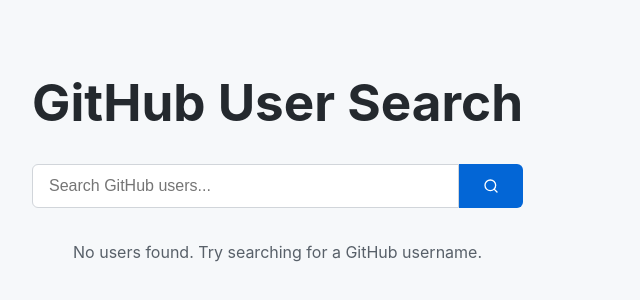
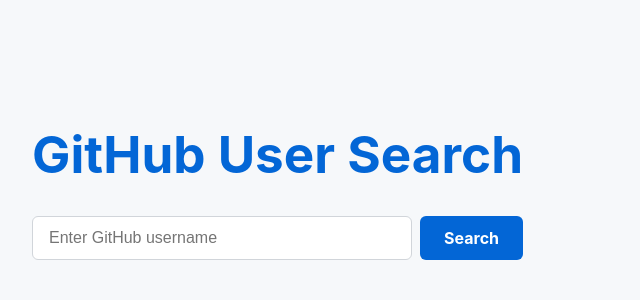
Before and after one commit to Joedee43/alx-fe-reactjs, a React (Vite) app in the folder github-user-search/: page / in a window 1280 px wide. Shown: the part 240-540 px from the top of the page, without its empty margins (0-640 px from the left). Built offline with nearby package versions, Linux system fonts and the light colour scheme.

Commit message:
added github-user-search

```diff
--- a/github-user-search/src/App.css
+++ b/github-user-search/src/App.css
@@ -2,160 +2,123 @@
 body {
   font-family: -apple-system, BlinkMacSystemFont, 'Segoe UI', Roboto, Oxygen, Ubuntu, Cantarell, sans-serif;
   margin: 0;
-  padding: 0;
+  padding: 2rem;
   background-color: #f6f8fa;
   color: #24292e;
 }
 
 .app {
-  max-width: 1200px;
+  max-width: 800px;
   margin: 0 auto;
-  padding: 2rem;
+  text-align: center;
 }
 
-/* Search Bar */
-.search-bar {
-  display: flex;
-  margin: 2rem 0;
-  max-width: 600px;
+h1 {
+  color: #0366d6;
 }
 
-.search-bar input {
+/* Search Form */
+.search-container {
+  margin-top: 2rem;
+}
+
+.search-form {
+  display: flex;
+  gap: 0.5rem;
+  margin-bottom: 2rem;
+}
+
+.search-input {
   flex: 1;
   padding: 0.75rem 1rem;
   border: 1px solid #d1d5da;
-  border-radius: 6px 0 0 6px;
+  border-radius: 6px;
   font-size: 1rem;
 }
 
-.search-bar button {
+.search-button {
   background: #0366d6;
   color: white;
   border: none;
   padding: 0 1.5rem;
-  border-radius: 0 6px 6px 0;
+  border-radius: 6px;
   cursor: pointer;
-  display: flex;
-  align-items: center;
+  font-weight: bold;
 }
 
-.search-bar button:hover {
+.search-button:hover {
   background: #035fc7;
 }
 
-/* User Cards */
-.user-list {
-  display: grid;
-  grid-template-columns: repeat(auto-fill, minmax(250px, 1fr));
-  gap: 1.5rem;
-  margin-top: 2rem;
+/* Messages */
+.message {
+  padding: 1rem;
+  margin: 1rem 0;
+  border-radius: 6px;
 }
 
-.user-card {
-  background: white;
-  border: 1px solid #e1e4e8;
-  border-radius: 6px;
-  padding: 1.5rem;
-  text-align: center;
-  transition: transform 0.2s;
+.message.error {
+  background-color: #ffebee;
+  color: #c62828;
 }
 
-.user-card:hover {
-  transform: translateY(-5px);
-  box-shadow: 0 5px 15px rgba(0,0,0,0.1);
-}
-
-.user-card img {
-  width: 100px;
-  height: 100px;
-  border-radius: 50%;
-  margin-bottom: 1rem;
-}
-
-.user-card h3 {
-  margin: 0;
-  color: #0366d6;
-}
-
-/* User Detail Page */
-.user-detail {
+/* User Card */
+.user-card {
+  display: flex;
+  align-items: center;
+  gap: 2rem;
   background: white;
   border: 1px solid #e1e4e8;
   border-radius: 6px;
   padding: 2rem;
-  max-width: 800px;
-  margin: 2rem auto;
+  margin-top: 1rem;
+  text-align: left;
 }
 
-.user-header {
-  text-align: center;
-  margin-bottom: 2rem;
+.avatar {
+  width: 100px;
+  height: 100px;
+  border-radius: 50%;
+  border: 3px solid #0366d6;
 }
 
-.user-header img {
-  width: 150px;
-  height: 150px;
-  border-radius: 50%;
+.user-info {
+  flex: 1;
 }
 
-.user-header h1 {
-  margin: 1rem 0 0.5rem;
+.user-info h2 {
+  margin: 0 0 0.5rem;
+  color: #24292e;
 }
 
-.bio {
+.stats {
+  display: flex;
+  gap: 1rem;
+  margin: 1rem 0;
   color: #586069;
-  font-style: italic;
 }
 
-.user-stats {
-  display: flex;
-  justify-content: center;
-  gap: 2rem;
-  margin: 2rem 0;
-  font-size: 1.1rem;
-}
-
-.github-link {
+.profile-link {
   display: inline-block;
   background: #24292e;
   color: white;
-  padding: 0.75rem 1.5rem;
+  padding: 0.5rem 1rem;
   border-radius: 6px;
   text-decoration: none;
   font-weight: bold;
-  margin-top: 1rem;
 }
 
-.github-link:hover {
+.profile-link:hover {
   background: #1a1e22;
 }
 
-/* Loading and Error States */
-.loading {
-  text-align: center;
-  margin: 2rem 0;
+@media (max-width: 600px) {
+  .user-card {
+    flex-direction: column;
+    text-align: center;
+  }
+
+  .stats {
+    justify-content: center;
+  }
 }
-
-.spinner {
-  border: 4px solid rgba(0, 0, 0, 0.1);
-  border-left-color: #0366d6;
-  border-radius: 50%;
-  width: 40px;
-  height: 40px;
-  animation: spin 1s linear infinite;
-  margin: 0 auto 1rem;
-}
-
-@keyframes spin {
-  to { transform: rotate(360deg); }
-}
-
-.error {
-  color: #cb2431;
-  text-align: center;
-}
-
-.no-results {
-  text-align: center;
-  color: #586069;
-}
--- a/github-user-search/src/App.jsx
+++ b/github-user-search/src/App.jsx
@@ -1,18 +1,12 @@
-import { BrowserRouter as Router, Routes, Route } from 'react-router-dom';
-import Home from './pages/Home';
-import UserDetail from './pages/UserDetail';
+import SearchUser from './components/SearchUser';
 import './App.css';
 
 function App() {
   return (
-    <Router>
-      <div className="app">
-        <Routes>
-          <Route path="/" element={<Home />} />
-          <Route path="/user/:username" element={<UserDetail />} />
-        </Routes>
-      </div>
-    </Router>
+    <div className="app">
+      <h1>GitHub User Search</h1>
+      <SearchUser />
+    </div>
   );
 }
 
--- /dev/null
+++ b/github-user-search/src/components/SearchUser.jsx
@@ -0,0 +1,73 @@
+import { useState } from 'react';
+import { fetchUserData } from '../services/githubService';
+
+const SearchUser = () => {
+  const [username, setUsername] = useState('');
+  const [userData, setUserData] = useState(null);
+  const [loading, setLoading] = useState(false);
+  const [error, setError] = useState(null);
+
+  const handleSubmit = async (e) => {
+    e.preventDefault();
+    if (!username.trim()) return;
+
+    setLoading(true);
+    setError(null);
+    setUserData(null);
+
+    try {
+      const data = await fetchUserData(username);
+      setUserData(data);
+    } catch (err) {
+      setError('Looks like we can\'t find the user');
+    } finally {
+      setLoading(false);
+    }
+  };
+
+  return (
+    <div className="search-container">
+      <form onSubmit={handleSubmit} className="search-form">
+        <input
+          type="text"
+          value={username}
+          onChange={(e) => setUsername(e.target.value)}
+          placeholder="Enter GitHub username"
+          className="search-input"
+        />
+        <button type="submit" className="search-button">
+          Search
+        </button>
+      </form>
+
+      {loading && <div className="message">Loading...</div>}
+
+      {error && <div className="message error">{error}</div>}
+
+      {userData && (
+        <div className="user-card">
+          <img src={userData.avatar_url} alt={userData.login} className="avatar" />
+          <div className="user-info">
+            <h2>{userData.name || userData.login}</h2>
+            <p>{userData.bio || 'No bio available'}</p>
+            <div className="stats">
+              <span>Followers: {userData.followers}</span>
+              <span>Following: {userData.following}</span>
+              <span>Repos: {userData.public_repos}</span>
+            </div>
+            <a
+              href={userData.html_url}
+              target="_blank"
+              rel="noopener noreferrer"
+              className="profile-link"
+            >
+              View Profile
+            </a>
+          </div>
+        </div>
+      )}
+    </div>
+  );
+};
+
+export default SearchUser;
--- a/github-user-search/src/services/githubService.js
+++ b/github-user-search/src/services/githubService.js
@@ -1,25 +1,15 @@
 import axios from 'axios';
 
-const api = axios.create({
-  baseURL: import.meta.env.VITE_APP_GITHUB_API_URL,
-});
+const API_BASE_URL = 'https://api.github.com';
 
-export const searchUsers = async (query) => {
+export const fetchUserData = async (username) => {
   try {
-    const response = await api.get(`/search/users?q=${query}`);
-    return response.data.items;
+    const response = await axios.get(`${API_BASE_URL}/users/${username}`);
+    return response.data;
   } catch (error) {
-    console.error('Error searching users:', error);
-    return [];
+    if (error.response && error.response.status === 404) {
+      throw new Error('User not found');
+    }
+    throw new Error('Failed to fetch user data');
   }
 };
-
-export const getUserDetails = async (username) => {
-  try {
-    const response = await api.get(`/users/${username}`);
-    return response.data;
-  } catch (error) {
-    console.error('Error fetching user details:', error);
-    return null;
-  }
-};
```
